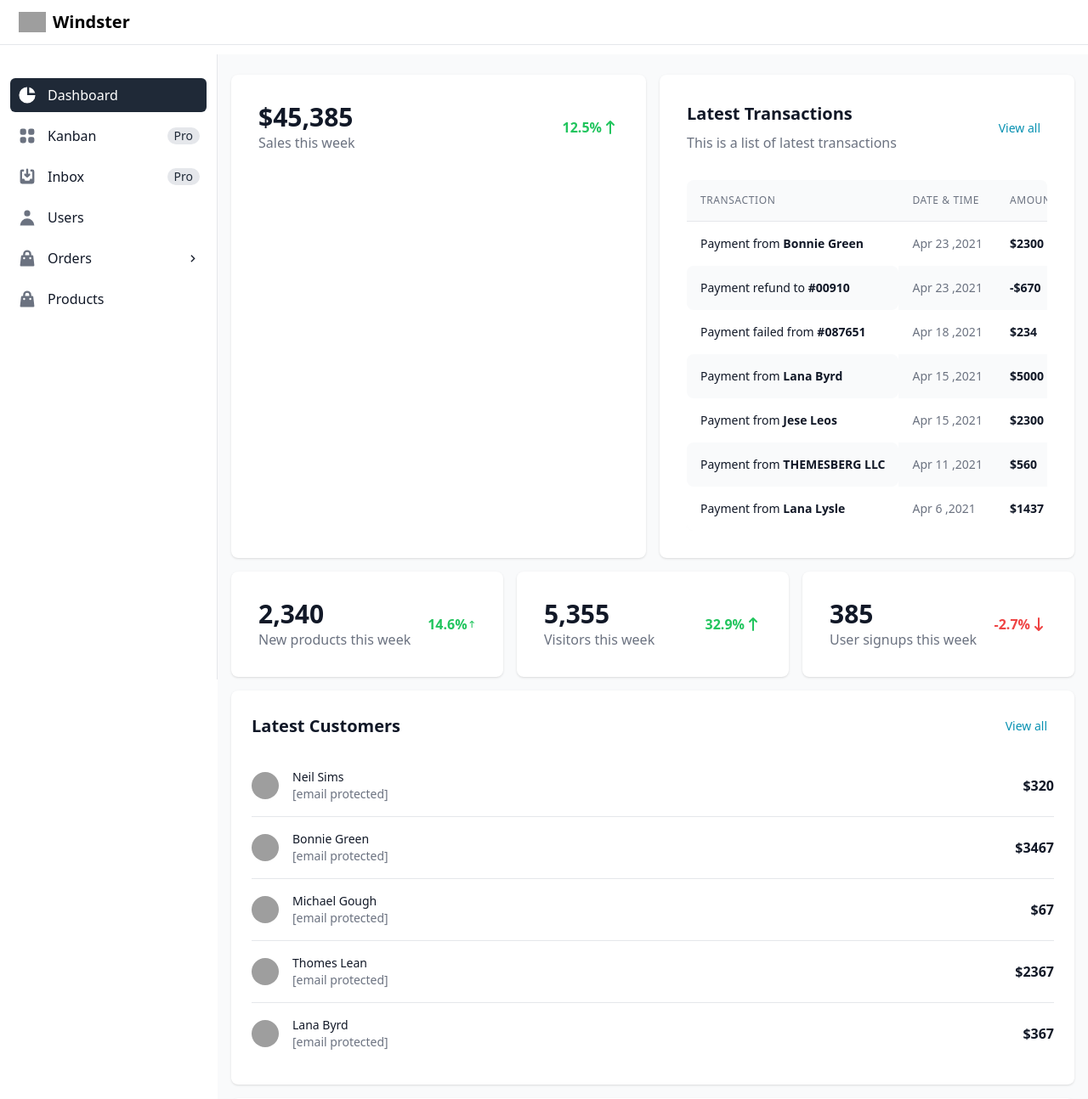
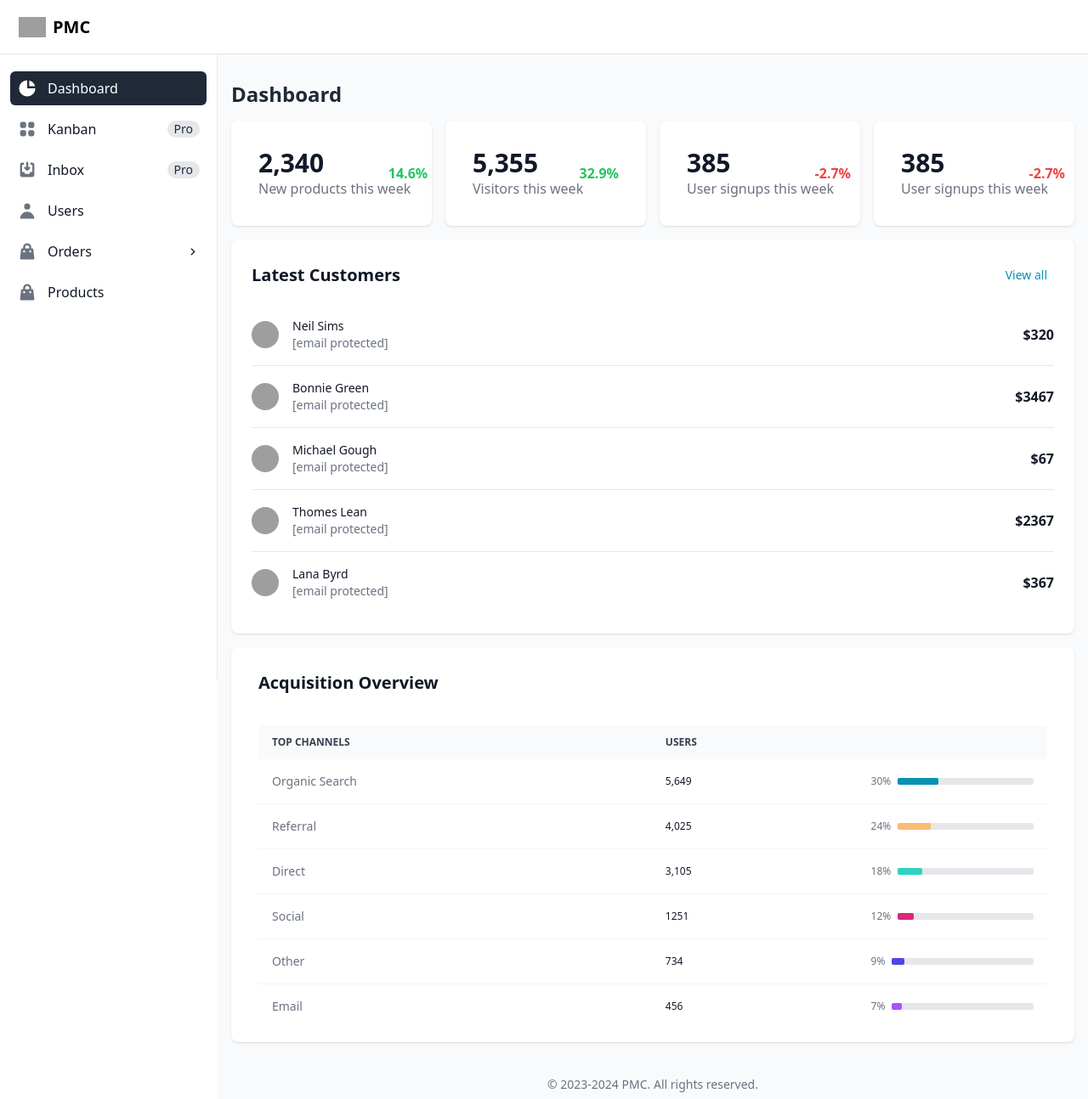
Before and after one commit to E-Jhay/employee_qoutation, a PHP site: page / in a window 1280 px wide. Shown: the top 1294 px of the page at 85% size. Run offline with PHP 8.4, Linux system fonts and the light colour scheme; some libraries are stand-ins or nearby versions; grey boxes are pictures that could not be loaded.

Commit message:
Add routing feature

```diff
--- /dev/null
+++ b/controllers/index.php
@@ -0,0 +1,5 @@
+<?php
+
+$heading = "Dashboard";
+
+require "views/index.view.php";
--- /dev/null
+++ b/controllers/users.php
@@ -0,0 +1,5 @@
+<?php
+
+$heading = "Users";
+
+require "views/users.view.php";
--- /dev/null
+++ b/functions.php
@@ -0,0 +1,13 @@
+<?php
+
+function dd($value) {
+    echo "<pre>";
+    var_dump($value);
+    echo "</pre>";
+
+    die();
+}
+
+function urlIs($value) {
+    return $_SERVER['REQUEST_URI'] === $value;
+}
--- a/index.php
+++ b/index.php
@@ -1,5 +1,4 @@
 <?php
 
-$heading = "Dashboard";
-
-require "views/index.view.php";
+require "functions.php";
+require "router.php";
--- /dev/null
+++ b/router.php
@@ -0,0 +1,26 @@
+<?php
+
+$uri = parse_url($_SERVER['REQUEST_URI'])['path'];
+
+$routes = [
+    '/' => 'controllers/index.php',
+    '/users' => 'controllers/users.php',
+];
+
+function abort($code = 404) {
+    http_response_code($code);
+
+    require "views/{$code}.php";
+
+    die();
+}
+
+function routeToController($uri, $routes) {
+    if (array_key_exists($uri, $routes)) {
+        require $routes[$uri];
+    } else {
+        abort(404);
+    }
+}
+
+routeToController($uri, $routes);
--- a/views/index.view.php
+++ b/views/index.view.php
@@ -7,8 +7,9 @@
       <?php require_once('partials/sidebar.php') ?>
       <div id="main-content" class="h-full w-full bg-gray-50 relative overflow-y-auto lg:ml-64">
          <main class="pt-6 px-4">
+            <?php require_once('partials/banner.php') ?>
             <div>
-               <div class="w-full grid grid-cols-1 xl:grid-cols-2 2xl:grid-cols-3 gap-4">
+               <!-- <div class="w-full grid grid-cols-1 xl:grid-cols-2 2xl:grid-cols-3 gap-4">
                   <div class="bg-white shadow rounded-lg p-4 sm:p-6 xl:p-8  2xl:col-span-2">
                      <div class="flex items-center justify-between mb-4">
                         <div class="flex-shrink-0">
@@ -137,8 +138,8 @@
                         </div>
                      </div>
                   </div>
-               </div>
-               <div class="mt-4 w-full grid grid-cols-1 md:grid-cols-2 xl:grid-cols-3 gap-4">
+               </div> -->
+               <div class="mt-4 w-full grid grid-cols-1 md:grid-cols-2 xl:grid-cols-4 gap-4">
                   <div class="bg-white shadow rounded-lg p-4 sm:p-6 xl:p-8 ">
                      <div class="flex items-center">
                         <div class="flex-shrink-0">
@@ -163,6 +164,20 @@
                            32.9%
                            <svg class="w-5 h-5" fill="currentColor" viewBox="0 0 20 20" xmlns="http://www.w3.org/2000/svg">
                               <path fill-rule="evenodd" d="M5.293 7.707a1 1 0 010-1.414l4-4a1 1 0 011.414 0l4 4a1 1 0 01-1.414 1.414L11 5.414V17a1 1 0 11-2 0V5.414L6.707 7.707a1 1 0 01-1.414 0z" clip-rule="evenodd"></path>
+                           </svg>
+                        </div>
+                     </div>
+                  </div>
+                  <div class="bg-white shadow rounded-lg p-4 sm:p-6 xl:p-8 ">
+                     <div class="flex items-center">
+                        <div class="flex-shrink-0">
+                           <span class="text-2xl sm:text-3xl leading-none font-bold text-gray-900">385</span>
+                           <h3 class="text-base font-normal text-gray-500">User signups this week</h3>
+                        </div>
+                        <div class="ml-5 w-0 flex items-center justify-end flex-1 text-red-500 text-base font-bold">
+                           -2.7%
+                           <svg class="w-5 h-5" fill="currentColor" viewBox="0 0 20 20" xmlns="http://www.w3.org/2000/svg">
+                              <path fill-rule="evenodd" d="M14.707 12.293a1 1 0 010 1.414l-4 4a1 1 0 01-1.414 0l-4-4a1 1 0 111.414-1.414L9 14.586V3a1 1 0 012 0v11.586l2.293-2.293a1 1 0 011.414 0z" clip-rule="evenodd"></path>
                            </svg>
                         </div>
                      </div>
--- /dev/null
+++ b/views/partials/banner.php
@@ -0,0 +1,23 @@
+
+<header class="mb-4">
+    <div class="mx-auto pt-2">
+        <h2 class="font-semibold text-2xl text-gray-800 dark:text-gray-200 leading-tight">
+            <?= $heading ?>
+        </h2>
+    <!-- component -->
+    <!-- <nav class="text-sm sm:text-base pt-2">
+        <ol class="list-none p-0 inline-flex space-x-2">
+            <li class="flex items-center">
+            <svg onclick="window.location.href='/';" xmlns="http://www.w3.org/2000/svg" height="1em" viewBox="0 0 576 512" class="cursor-pointer hover:fill-blue-500 transition-colors duration-300" fill="#4b5563"><path d="M575.8 255.5c0 18-15 32.1-32 32.1h-32l.7 160.2c0 2.7-.2 5.4-.5 8.1V472c0 22.1-17.9 40-40 40H456c-1.1 0-2.2 0-3.3-.1c-1.4 .1-2.8 .1-4.2 .1H416 392c-22.1 0-40-17.9-40-40V448 384c0-17.7-14.3-32-32-32H256c-17.7 0-32 14.3-32 32v64 24c0 22.1-17.9 40-40 40H160 128.1c-1.5 0-3-.1-4.5-.2c-1.2 .1-2.4 .2-3.6 .2H104c-22.1 0-40-17.9-40-40V360c0-.9 0-1.9 .1-2.8V287.6H32c-18 0-32-14-32-32.1c0-9 3-17 10-24L266.4 8c7-7 15-8 22-8s15 2 21 7L564.8 231.5c8 7 12 15 11 24z"/></svg>        <span class="mx-2">/</span>
+            </li>
+            <li class="flex items-center">
+            <a href="#" class="text-gray-600 hover:text-blue-500 transition-colors duration-300">Tools</a>
+            <span class="mx-2">/</span>
+            </li>
+            <li class="flex items-center">
+            <span class="text-gray-800">Qr Code Generator</span>
+            </li>
+        </ol>
+    </nav> -->
+    </div>
+</header>
--- a/views/partials/footer.php
+++ b/views/partials/footer.php
@@ -56,8 +56,34 @@
             })
         })
       </script>
-      <script async defer src="https://buttons.github.io/buttons.js"></script>
-      <script src="https://demo.themesberg.com/windster/app.bundle.js"></script>
+
+      <!-- sidebar scripts -->
+        <script>
+            const sidebar = document.getElementById('sidebar');
+
+            const toggleSidebarMobile = (sidebar, sidebarBackdrop, toggleSidebarMobileHamburger, toggleSidebarMobileClose) => {
+                sidebar.classList.toggle('hidden');
+                sidebarBackdrop.classList.toggle('hidden');
+                toggleSidebarMobileHamburger.classList.toggle('hidden');
+                toggleSidebarMobileClose.classList.toggle('hidden');
+            }
+
+            const toggleSidebarMobileEl = document.getElementById('toggleSidebarMobile');
+            const sidebarBackdrop = document.getElementById('sidebarBackdrop');
+            const toggleSidebarMobileHamburger = document.getElementById('toggleSidebarMobileHamburger');
+            const toggleSidebarMobileClose = document.getElementById('toggleSidebarMobileClose');
+            const toggleSidebarMobileSearch = document.getElementById('toggleSidebarMobileSearch');
+
+            toggleSidebarMobileEl.addEventListener('click', () => {
+                toggleSidebarMobile(sidebar, sidebarBackdrop, toggleSidebarMobileHamburger, toggleSidebarMobileClose);
+            });
+
+            sidebarBackdrop.addEventListener('click', () => {
+                toggleSidebarMobile(sidebar, sidebarBackdrop, toggleSidebarMobileHamburger, toggleSidebarMobileClose);
+            });
+        </script>
+      <!-- <script async defer src="https://buttons.github.io/buttons.js"></script>
+      <script src="https://demo.themesberg.com/windster/app.bundle.js"></script> -->
    </div>
 </body>
 </html>
--- a/views/partials/nav.php
+++ b/views/partials/nav.php
@@ -1,5 +1,5 @@
 
-<nav class="bg-white border-b border-gray-200 fixed z-30 w-full">
+<nav class="bg-white border-b border-gray-200 fixed h-16 flex items-center justify-between z-30 w-full">
     <div class="px-3 py-3 lg:px-5 lg:pl-3">
     <div class="flex items-center justify-between">
         <div class="flex items-center justify-start">
@@ -13,16 +13,8 @@
             </button>
             <a href="#" class="text-xl font-bold flex items-center lg:ml-2.5">
             <img src="https://demo.themesberg.com/windster/images/logo.svg" class="h-6 mr-2" alt="Windster Logo">
-            <span class="self-center whitespace-nowrap">Windster</span>
+            <span class="self-center whitespace-nowrap">PMC</span>
             </a>
-        </div>
-        <div class="flex items-center">
-            <button id="toggleSidebarMobileSearch" type="button" class="lg:hidden text-gray-500 hover:text-gray-900 hover:bg-gray-100 p-2 rounded-lg">
-                <span class="sr-only">Search</span>
-                <svg class="w-6 h-6" fill="currentColor" viewBox="0 0 20 20" xmlns="http://www.w3.org/2000/svg">
-                <path fill-rule="evenodd" d="M8 4a4 4 0 100 8 4 4 0 000-8zM2 8a6 6 0 1110.89 3.476l4.817 4.817a1 1 0 01-1.414 1.414l-4.816-4.816A6 6 0 012 8z" clip-rule="evenodd"></path>
-                </svg>
-            </button>
         </div>
     </div>
     </div>
--- a/views/partials/sidebar.php
+++ b/views/partials/sidebar.php
@@ -4,21 +4,8 @@
         <div class="flex-1 flex flex-col pt-5 pb-4 overflow-y-auto">
             <div class="flex-1 px-3 bg-white divide-y space-y-1">
                 <ul class="space-y-2 pb-2">
-                <li>
-                    <form action="#" method="GET" class="lg:hidden">
-                        <label for="mobile-search" class="sr-only">Search</label>
-                        <div class="relative">
-                            <div class="absolute inset-y-0 left-0 pl-3 flex items-center pointer-events-none">
-                            <svg class="w-5 h-5 text-gray-500" fill="currentColor" viewBox="0 0 20 20" xmlns="http://www.w3.org/2000/svg">
-                                <path d="M5 3a2 2 0 00-2 2v2a2 2 0 002 2h2a2 2 0 002-2V5a2 2 0 00-2-2H5zM5 11a2 2 0 00-2 2v2a2 2 0 002 2h2a2 2 0 002-2v-2a2 2 0 00-2-2H5zM11 5a2 2 0 012-2h2a2 2 0 012 2v2a2 2 0 01-2 2h-2a2 2 0 01-2-2V5zM11 13a2 2 0 012-2h2a2 2 0 012 2v2a2 2 0 01-2 2h-2a2 2 0 01-2-2v-2z"></path>
-                            </svg>
-                            </div>
-                            <input type="text" name="email" id="mobile-search" class="bg-gray-50 border border-gray-300 text-gray-900 text-sm rounded-lg focus:ring-cyan-600 focus:ring-cyan-600 block w-full pl-10 p-2.5" placeholder="Search">
-                        </div>
-                    </form>
-                </li>
-                <li class="group active">
-                    <a href="#" class="flex items-center p-2 text-gray-900 hover:bg-gray-200 rounded-md group-[.active]:bg-gray-800 group-[.active]:text-white">
+                <li class="group <?= urlIs('/') ? 'active' : '' ?>">
+                    <a href="/" class="flex items-center p-2 text-gray-900 hover:bg-gray-200 rounded-md group-[.active]:bg-gray-800 group-[.active]:text-white">
                         <svg class="w-6 h-6 text-gray-500 group-hover:text-gray-900 group-[.active]:text-white transition duration-75" fill="currentColor" viewBox="0 0 20 20" xmlns="http://www.w3.org/2000/svg">
                             <path d="M2 10a8 8 0 018-8v8h8a8 8 0 11-16 0z"></path>
                             <path d="M12 2.252A8.014 8.014 0 0117.748 8H12V2.252z"></path>
@@ -27,7 +14,7 @@
                     </a>
                 </li>
                 <li class="group">
-                    <a href="#" target="_blank" class="flex items-center p-2 text-gray-900 hover:bg-gray-200 rounded-md group-[.active]:bg-gray-800 group-[.active]:text-white">
+                    <a href="/" class="flex items-center p-2 text-gray-900 hover:bg-gray-200 rounded-md group-[.active]:bg-gray-800 group-[.active]:text-white">
                         <svg class="w-6 h-6 text-gray-500 flex-shrink-0 group-hover:text-gray-900 group-[.active]:text-white transition duration-75" fill="currentColor" viewBox="0 0 20 20" xmlns="http://www.w3.org/2000/svg">
                             <path d="M5 3a2 2 0 00-2 2v2a2 2 0 002 2h2a2 2 0 002-2V5a2 2 0 00-2-2H5zM5 11a2 2 0 00-2 2v2a2 2 0 002 2h2a2 2 0 002-2v-2a2 2 0 00-2-2H5zM11 5a2 2 0 012-2h2a2 2 0 012 2v2a2 2 0 01-2 2h-2a2 2 0 01-2-2V5zM11 13a2 2 0 012-2h2a2 2 0 012 2v2a2 2 0 01-2 2h-2a2 2 0 01-2-2v-2z"></path>
                         </svg>
@@ -36,7 +23,7 @@
                     </a>
                 </li>
                 <li class="group">
-                    <a href="#" target="_blank" class="flex items-center p-2 text-gray-900 hover:bg-gray-200 rounded-md group-[.active]:bg-gray-800 group-[.active]:text-white">
+                    <a href="#" class="flex items-center p-2 text-gray-900 hover:bg-gray-200 rounded-md group-[.active]:bg-gray-800 group-[.active]:text-white">
                         <svg class="w-6 h-6 text-gray-500 flex-shrink-0 group-hover:text-gray-900 group-[.active]:text-white transition duration-75" fill="currentColor" viewBox="0 0 20 20" xmlns="http://www.w3.org/2000/svg">
                             <path d="M8.707 7.293a1 1 0 00-1.414 1.414l2 2a1 1 0 001.414 0l2-2a1 1 0 00-1.414-1.414L11 7.586V3a1 1 0 10-2 0v4.586l-.293-.293z"></path>
                             <path d="M3 5a2 2 0 012-2h1a1 1 0 010 2H5v7h2l1 2h4l1-2h2V5h-1a1 1 0 110-2h1a2 2 0 012 2v10a2 2 0 01-2 2H5a2 2 0 01-2-2V5z"></path>
@@ -45,8 +32,8 @@
                         <span class="bg-gray-200 text-gray-800 ml-3 text-sm font-medium inline-flex items-center justify-center px-2 rounded-full">Pro</span>
                     </a>
                 </li>
-                <li class="group">
-                    <a href="#" class="flex items-center p-2 text-gray-900 hover:bg-gray-200 rounded-md group-[.active]:bg-gray-800 group-[.active]:text-white">
+                <li class="group <?= urlIs('/users') ? 'active' : '' ?>">
+                    <a href="/users" class="flex items-center p-2 text-gray-900 hover:bg-gray-200 rounded-md group-[.active]:bg-gray-800 group-[.active]:text-white">
                         <svg class="w-6 h-6 text-gray-500 flex-shrink-0 group-hover:text-gray-900 group-[.active]:text-white transition duration-75" fill="currentColor" viewBox="0 0 20 20" xmlns="http://www.w3.org/2000/svg">
                             <path fill-rule="evenodd" d="M10 9a3 3 0 100-6 3 3 0 000 6zm-7 9a7 7 0 1114 0H3z" clip-rule="evenodd"></path>
                         </svg>
```
Also changed, not shown: views/404.php (added, +29 -0 lines), views/users.view.php (added, +13 -0 lines).
